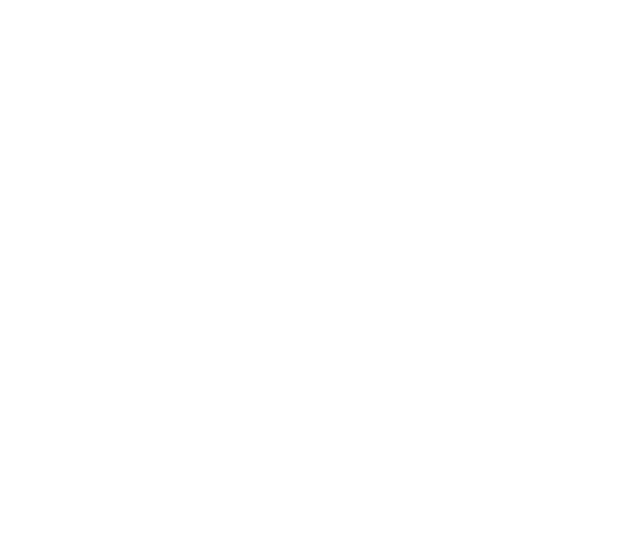
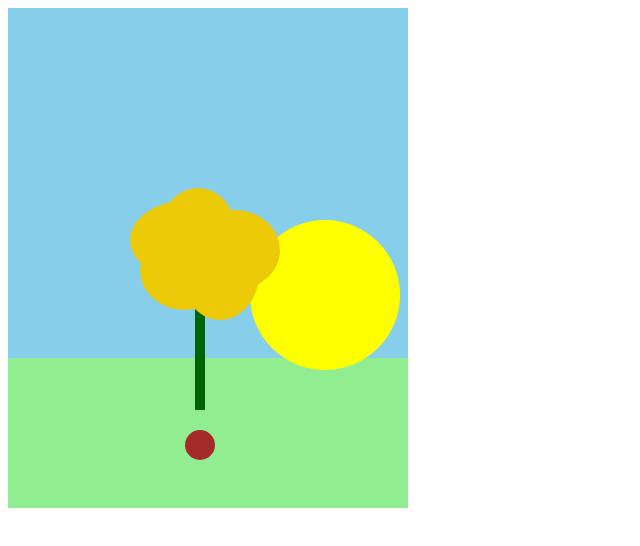
Before and after one commit to epha1206/flower-animation, a plain HTML site: page index.html in a window 1280 px wide. Shown: the whole page, without its empty margins (0-640 px from the left). Drawn offline with Linux system fonts and the light colour scheme.

Commit message:
Update index.html

```diff
--- a/index.html
+++ b/index.html
@@ -3,19 +3,21 @@
     <head>
         <meta charset="UTF-8">
         <title>Flower Project</title>
-        <style>
-            .setting {
-    background-color: skyblue;
-            };
-
-        </style>
+        <link rel="stylesheet" href="./style.css">
     </head>
     <body>
-        <div class="setting">
-            <div class="stem"></div>
-            <div class="bud"></div>
-            <div class="pedals"></div>
-            <div class="sun"></div>
+        <div id="setting">
+            <div id="grass"></div>
+            <div id="stem"></div>
+            <div id="sun"></div>
+            <div id="flower">
+                <div id="pedals1"></div>
+                <div id="pedals2"></div>
+                <div id="pedals3"></div>
+                <div id="pedals4"></div>
+                <div id="pedals5"></div>
+                <div id="bud"></div>
+            </div>
         </div>
     </body>
 </html>
```
